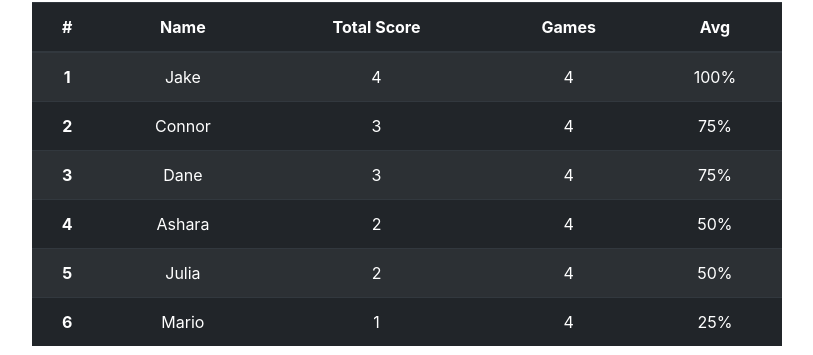
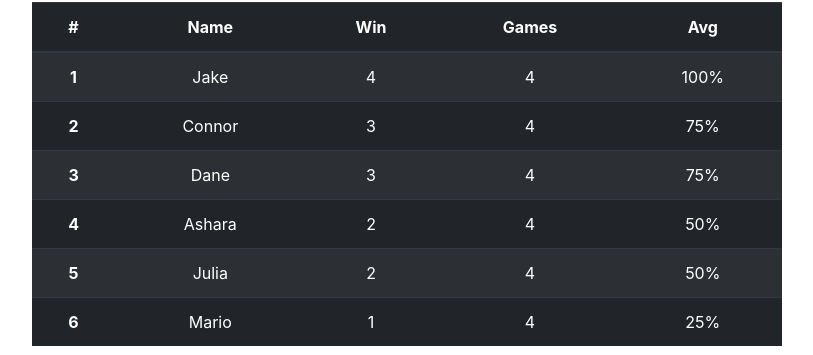
Before and after one commit to marioreckl/marioreckl.github.io, a plain HTML site: page gamenights.html in a window 1280 px wide. Shown: the part 54-409 px from the top of the page, without its empty margins (233-1046 px from the left). Drawn offline with nearby package versions, Linux system fonts and the light colour scheme.

Commit message:
Update gamenights.html

```diff
--- a/gamenights.html
+++ b/gamenights.html
@@ -29,7 +29,7 @@
                     <tr>
                       <th scope="col">#</th>
                       <th scope="col">Name</th>
-                      <th scope="col">Total Score</th>
+                      <th scope="col">Win</th>
                       <th scope="col">Games</th>
                       <th scope="col">Avg</th>
                     </tr>
```
